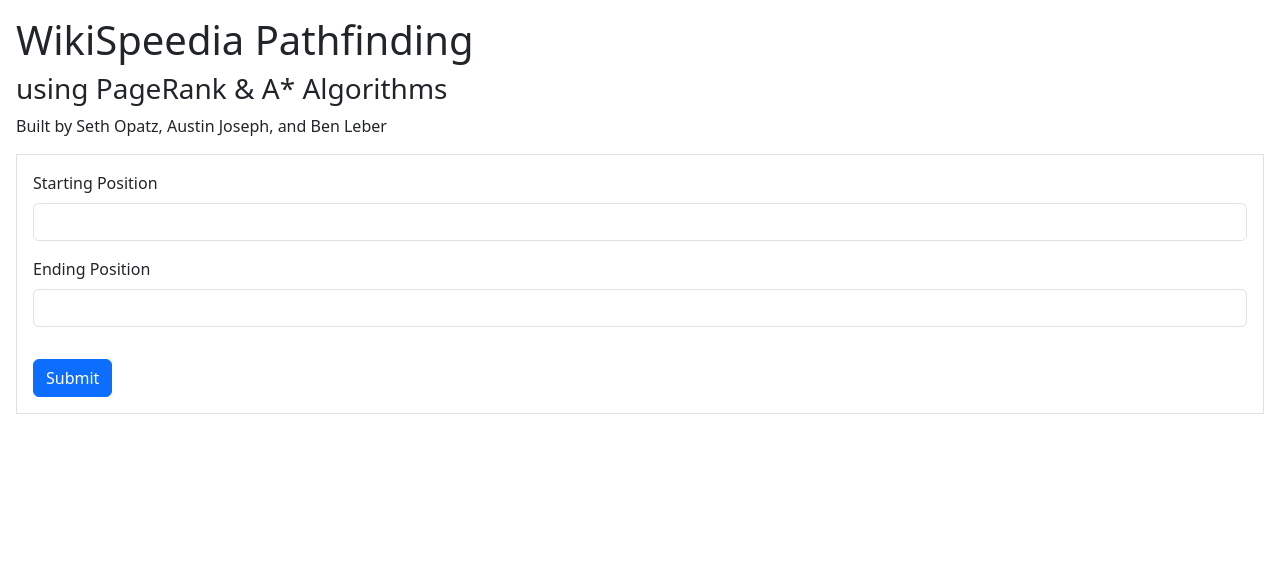
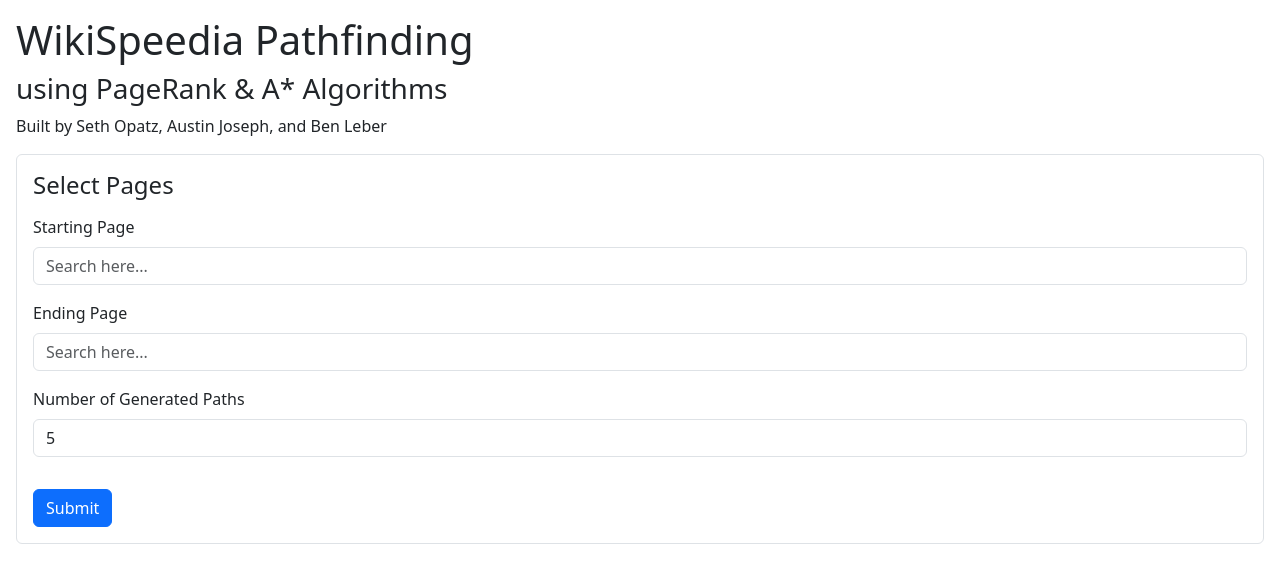
Before and after one commit to sopatz/WikispeediaGraphAnalysis, a Flask app: page / in a window 1280 px wide. Shown: the top 583 px of the page. Run offline with Flask 3, Linux system fonts and the light colour scheme; parts of the project's set-up code (start-up, migrations or seed data) failed here and were passed over.

Commit message:
Updated Frontend
It looks cool with generated paths.

```diff
--- a/app.py
+++ b/app.py
@@ -1,4 +1,6 @@
 from flask import Flask, render_template, request
+import networkx as nx
+from pathfinder import *
 
 app = Flask(__name__)
 
@@ -6,5 +8,27 @@ app = Flask(__name__)
 def index():
     return render_template('home.html')
 
+@app.route('/result', methods = ['POST'])
+def result():
+    if request.method == 'POST':
+        #reading and outputting number of nodes and edges for checking
+        graph = nx.read_graphml("Graphs/linkGraph.graphml")
+
+        # gets the two inputs from the form
+        input1 = request.form.get('startInput')
+        input2 = request.form.get('endInput')
+        input3 = request.form.get('numInput', type=int)
+
+        # get path, just need to display it onto the website
+        results = k_best_paths(graph, input1, input2, input3, beta=5.0)
+        # for i, (path, nodes_expanded) in enumerate(results, 1):
+        #     # terminal info
+        #     print(f"Path from {input1} to {input2}: ")
+        #     print(f"Path: {path}")
+        #     print(f"Path length: {len(path)}")
+        #     print(f"Nodes expanded: {nodes_expanded}")
+
+    return render_template('home.html', results=results)
+
 if __name__ == '__main__':
     app.run(port=5001, debug=True)
--- /dev/null
+++ b/static/dropdown.js
@@ -0,0 +1,2 @@
+// dropdown for searching wikipedia pages
+// hello twin
--- a/templates/home.html
+++ b/templates/home.html
@@ -14,16 +14,38 @@
             <p>Built by Seth Opatz, Austin Joseph, and Ben Leber</p>
         </div>
 
-        <form class="m-3 border">
+        <form class="m-3 border rounded" action="/result" method="post">
+            <h4 class="m-3">Select Pages</h4>
             <div class="m-3">
-                <label for="" class="form-label">Starting Position</label>
-                <input type="text" class="form-control" id="startInput">
+                <label for="startInput" class="form-label">Starting Page</label>
+                <input type="text" class="form-control" id="startInput" name="startInput" placeholder="Search here...">
+                <div id="startingLinkDropdown"></div>
             </div>
             <div class="m-3">
-                <label for="" class="form-label">Ending Position</label>
-                <input type="text" class="form-control" id="endInput">
+                <label for="endInput" class="form-label">Ending Page</label>
+                <input type="text" class="form-control" id="endInput" name="endInput" placeholder="Search here...">
+                <div id="endingLinkDropdown"></div>
             </div>
-            <button class="m-3 btn btn-primary">Submit</button>
+            <div class="m-3">
+                <label for="numPath" class="form-label">Number of Generated Paths</label>
+                <input type="number" class="form-control" id="numInput" name="numInput" placeholder="Input number..." value=5>
+            </div>
+            <button type="submit" class="m-3 btn btn-primary">Submit</button>
         </form>
+
+        {% if results %}
+        <div id="result-container" class="m-3 border rounded">
+            <h4 class="m-3 border-bottom">Generated Paths</h4>
+            {% for path, nodes_expanded, time_elapsed in results %}
+            <h6 class="mx-3 my-0"><b>Path #{{ loop.index }}:</b></h6>
+            <p class="mx-3 my-0">
+                {% for step in path %}{{ step }} -> {% endfor %}<b>Completed</b>
+            </p>
+            <p class="mx-3 my-0">Steps taken: {{ path|length }}</p>
+            <p class="mx-3 my-0">Nodes Expanded: {{ nodes_expanded }}</p>
+            <p class="mx-3 mt-0 pb-3 border-bottom">Time Elapsed: {{ time_elapsed }}</p>
+            {% endfor %}
+        </div>
+        {% endif %}
     </body>
 </html>
```
